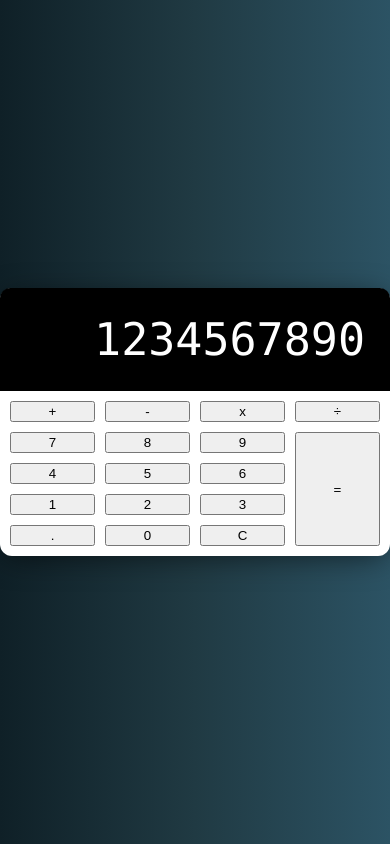
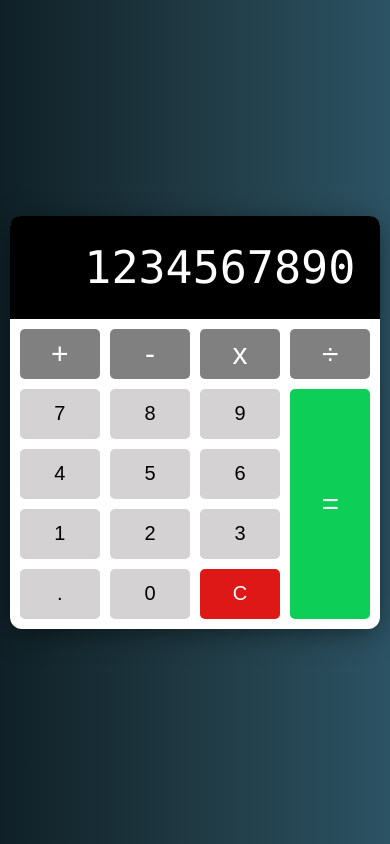
Before and after one commit to Jwatts82/calculator, a plain HTML site: page index.html in a window 390 px wide. Drawn offline with Linux system fonts and the light colour scheme.

Commit message:
add button css and media query

```diff
--- a/index.html
+++ b/index.html
@@ -18,8 +18,8 @@
         <div class="calculator-buttons">
             <button class="operator" value="+">+</button>
             <button class="operator" value="-">-</button>
-            <button value="*">x</button>
-            <button value="/">÷</button>
+            <button class="operator" value="*">x</button>
+            <button class="operator" value="/">÷</button>
             <button value="7">7</button>
             <button value="8">8</button>
             <button value="9">9</button>
--- a/style.css
+++ b/style.css
@@ -66,7 +66,51 @@ body {
   padding: 10px;
 }
 
+button {
+  min-height: 50px;
+  font-size: 20px;
+  font-weight: 100;
+  border: none;
+  border-radius: 5px;
+  cursor: pointer;
+  background-color: rgb(212, 210, 210);
+}
+
+button:hover {
+  filter: brightness(110%)
+}
+
+button:active {
+  transform: translateY(1px);
+}
+
+button:focus {
+  outline: none;
+}
+
+.operator {
+  background: grey;
+  color: white;
+  font-size: 30px;
+}
+
+.clear {
+  background-color: rgb(222, 23, 23);
+  color: white;
+}
+
+.clear:hover {
+  filter: brightness(90%);
+}
 .equal-sign {
   grid-column: -2;
   grid-row: 2 / span 4;
+  background: rgb(13, 206, 87)
 }
+
+/* Media Query: Large Smartphone (vertical) */
+@media screen and (max-width: 600px) {
+  .calculator {
+    width: 95%;
+  }
+}
```
